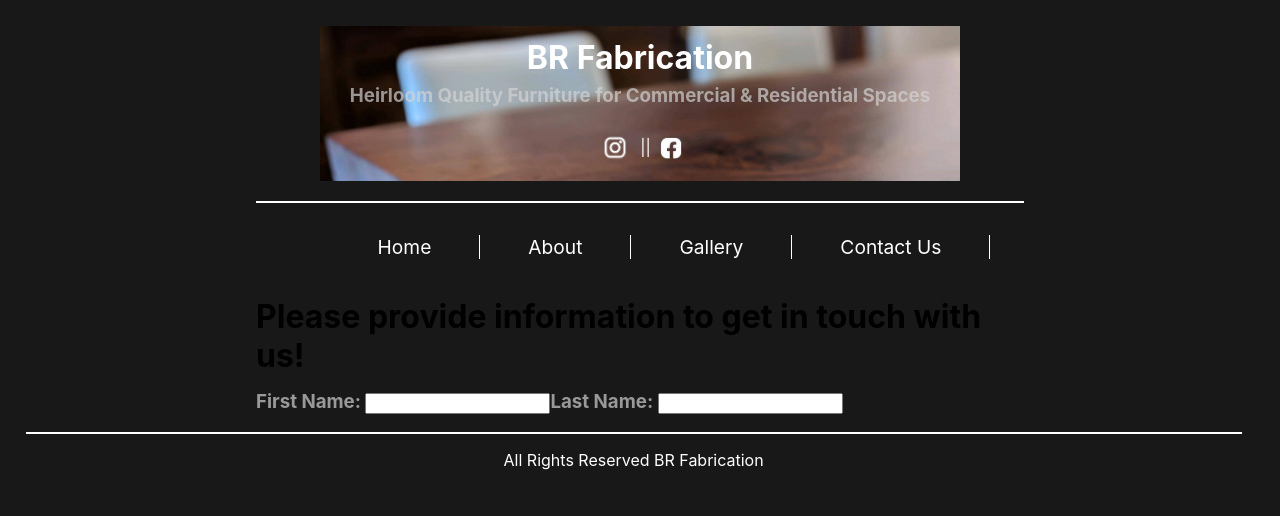
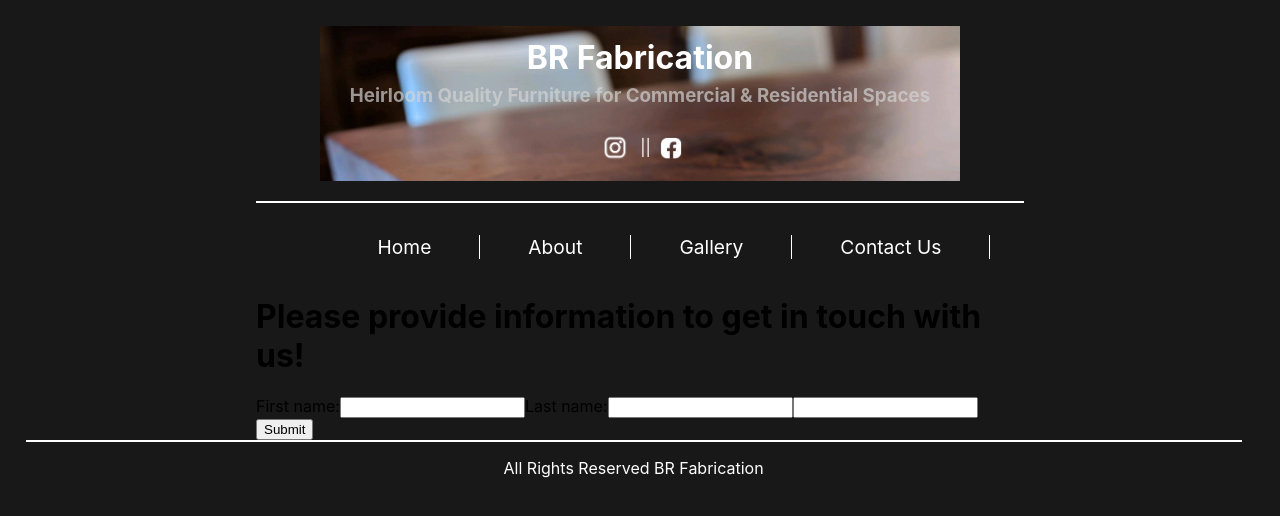
Before and after one commit to mwrowan89/BR-Fabrication-React.js, a React (Create React App) app: page /contact in a window 1280 px wide. Shown: the top 516 px of the page. Built offline with nearby package versions, Linux system fonts and the light colour scheme.

Commit message:
Added form to contact us page

```diff
--- a/src/components/ContactForm.jsx
+++ b/src/components/ContactForm.jsx
@@ -12,16 +12,14 @@ const ContactForm = () => {
 
   return (
     <div>
+      <h1>Please provide information to get in touch with us!</h1>
       <form>
-        <h1>Please provide information to get in touch with us!</h1>
-        <form>
-          <div className="contact-input">
-            <h3>
-              First Name: <input type="text" />
-              Last Name: <input type="text" />
-            </h3>
-          </div>
-        </form>
+        <label for="fname">First name:</label>
+        <input type="text" id="fname" name="fname" />
+        <label for="lname">Last name:</label>
+        <input type="text" id="lname" name="lname" />
+        <input type="text" id="query" />
+        <input type="submit" value="Submit" />
       </form>
     </div>
   );
```
